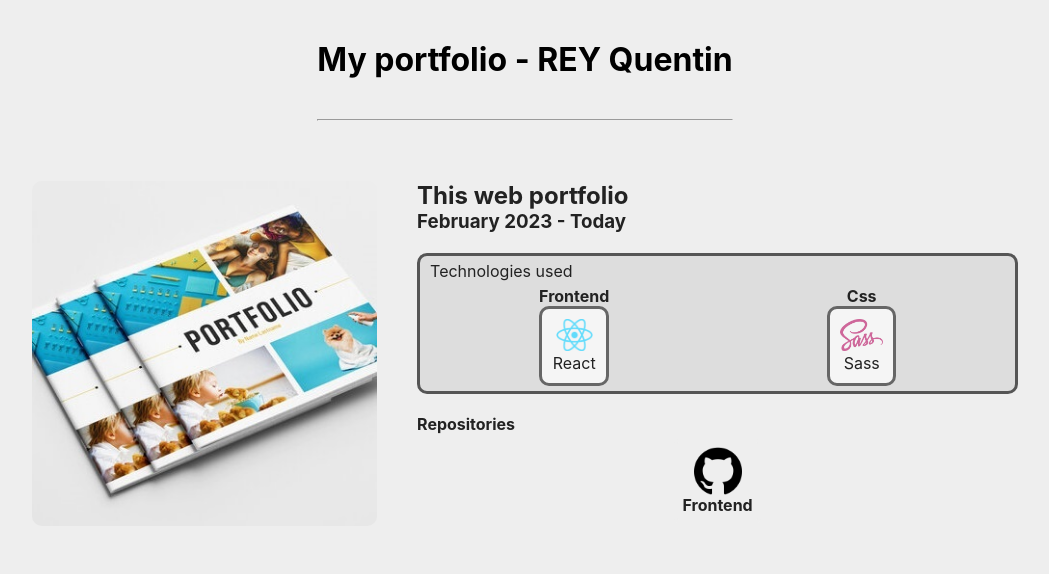
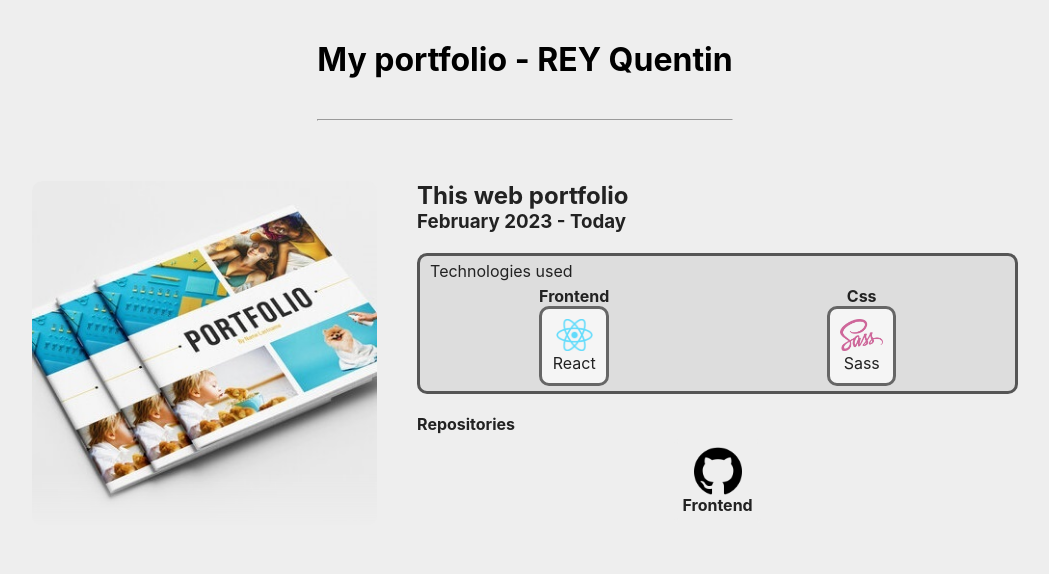
Before and after one commit to QuentinRCR/my_portfolio, a React (Create React App) app: page / in a window 1280 px wide. Shown: the top 574 px of the page, without its empty margins (115-1164 px from the left). Built offline with nearby package versions, Linux system fonts and the light colour scheme.

Commit message:
add gradiant on image to show clickable

```diff
--- a/src/components/Project.js
+++ b/src/components/Project.js
@@ -76,7 +76,7 @@ function Project({title,repositories,dates,technologies,illustration,websiteURL}
 
                 {illustration.hasOwnProperty("image") ? //if we have an image, we display it
                     <React.Fragment>
-                        <div className={isIllustrationClicked ? "imageContainer fullImage":"imageContainer"} onClick={handleClick}>
+                        <div className={isIllustrationClicked ? "imageContainer fullImage":"imageContainer croppedImage"} onClick={handleClick}>
                             <img src={illustration.image} alt={illustration.description}/>
                         </div>
                     </React.Fragment>
--- a/src/components/Project.scss
+++ b/src/components/Project.scss
@@ -91,19 +91,22 @@
       overflow: hidden;
       border-radius: 10px;
       width: 100%;
-      aspect-ratio: 1;
-      cursor: pointer;
-
 
       img{
         width: 100%;
+      }
+    }
 
-      }
+    .croppedImage{
+      mask-image: linear-gradient(rgba(0, 0, 0, 1.0) 85%, transparent 100%); //add the gradiant to show that is image is clickable
+      cursor: pointer;
+      aspect-ratio: 1;
     }
 
     .fullImage{ //to unable the full image to display
       aspect-ratio: auto;
       cursor: pointer;
+
     }
   }
 
```
